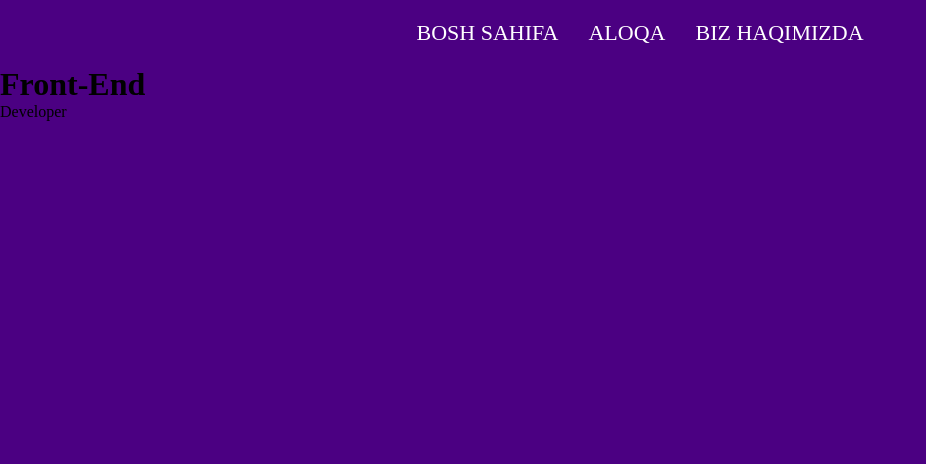
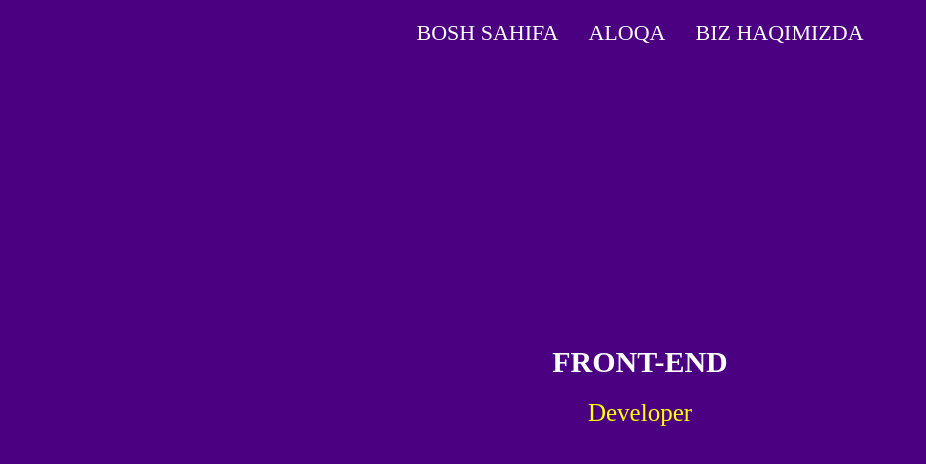
Before and after one commit to ITLIVEACADEMY/Test1400, a plain HTML site: page index.html in a window 1280 px wide. Shown: the whole page, without its empty margins (0-926 px from the left). Drawn offline with Linux system fonts and the light colour scheme.

Commit message:
add dev branch

```diff
--- a/style.css
+++ b/style.css
@@ -33,3 +33,22 @@ ul {
     font-size: 22px;
     text-transform: uppercase;
 }
+.header__content {
+    height: 80vh;
+    display: flex;
+    flex-direction: column;
+    justify-content: center;
+    align-items: center;
+    row-gap: 20px;
+}
+.header__title {
+    color: #fff;
+    font-size: 30px;
+    text-transform: uppercase;
+}
+
+.header__text {
+    color: yellow;
+    font-size: 25px;
+
+}
```
